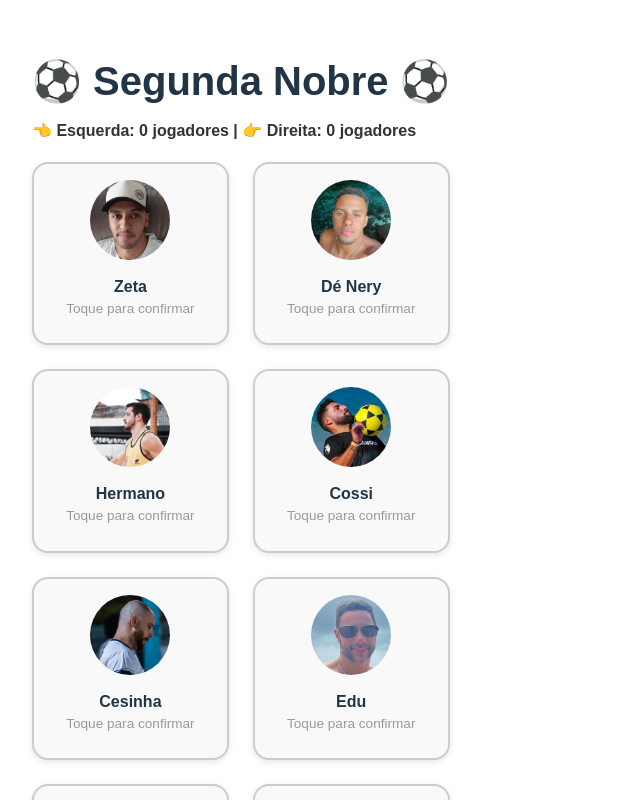
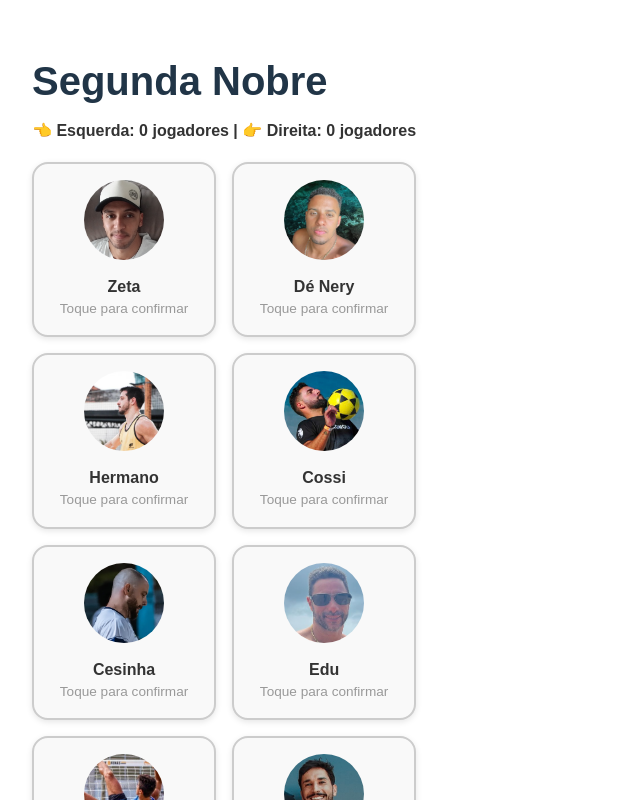
Before and after one commit to raffaelzeta/segunda-nobre, a React (Vite) app: page / in a window 1280 px wide. Shown: the top 800 px of the page, without its empty margins (0-640 px from the left). Built offline with nearby package versions, Linux system fonts and the light colour scheme.

Commit message:
ajuste visual

```diff
--- a/src/App.jsx
+++ b/src/App.jsx
@@ -57,7 +57,7 @@ function App() {
   return (
     <div style={{ padding: '2rem', fontFamily: 'sans-serif' }}>
       <h1 style={{ fontSize: '2.5rem', marginBottom: '1rem' }}>
-      ⚽ Segunda Nobre ⚽
+      Segunda Nobre
       </h1>
 
     <div style={{
@@ -70,13 +70,19 @@ function App() {
     </div>
       {/* <p style={{ marginBottom: '1.5rem' }}>Toque para confirmar presença:</p> */}
 
-      <div
-        style={{
-          display: 'grid',
-          gridTemplateColumns: 'repeat(auto-fill, minmax(140px, 1fr))',
-          gap: '1.5rem',
-        }}
-      >
+    <div
+      style={{
+        display: 'grid',
+        gridTemplateColumns:
+          window.innerWidth < 500
+            ? '1fr'
+            : window.innerWidth < 800
+            ? '1fr 1fr'
+            : 'repeat(auto-fill, minmax(140px, 1fr))',
+        gap: '1rem',
+      }}
+    >
+
         {jogadores.map((jogador, index) => {
           const estaConfirmado = confirmados.includes(jogador.apelido);
           const lado = ladosEscolhidos[jogador.apelido];
@@ -109,16 +115,20 @@ function App() {
                   border: estaConfirmado ? '2px solid #2ecc71' : 'none',
                 }}
               />
-              <div style={{ fontWeight: 'bold' }}>{jogador.apelido}</div>
+
+              <div style={{ fontWeight: 'bold', color: estaConfirmado ? '#14532d' : '#333' }}>
+                {jogador.apelido}
+              </div>
+
               <div
                 style={{
                   fontSize: '0.85rem',
-                  color: estaConfirmado ? '#27ae60' : '#999',
-                  marginBottom: '0.5rem',
+                  color: estaConfirmado ? '#14532d' : '#999',
                 }}
               >
                 {estaConfirmado ? 'Confirmado' : 'Toque para confirmar'}
               </div>
+
 
               {estaConfirmado && (
                 <div style={{ display: 'flex', justifyContent: 'center', gap: '0.5rem' }}>
```
